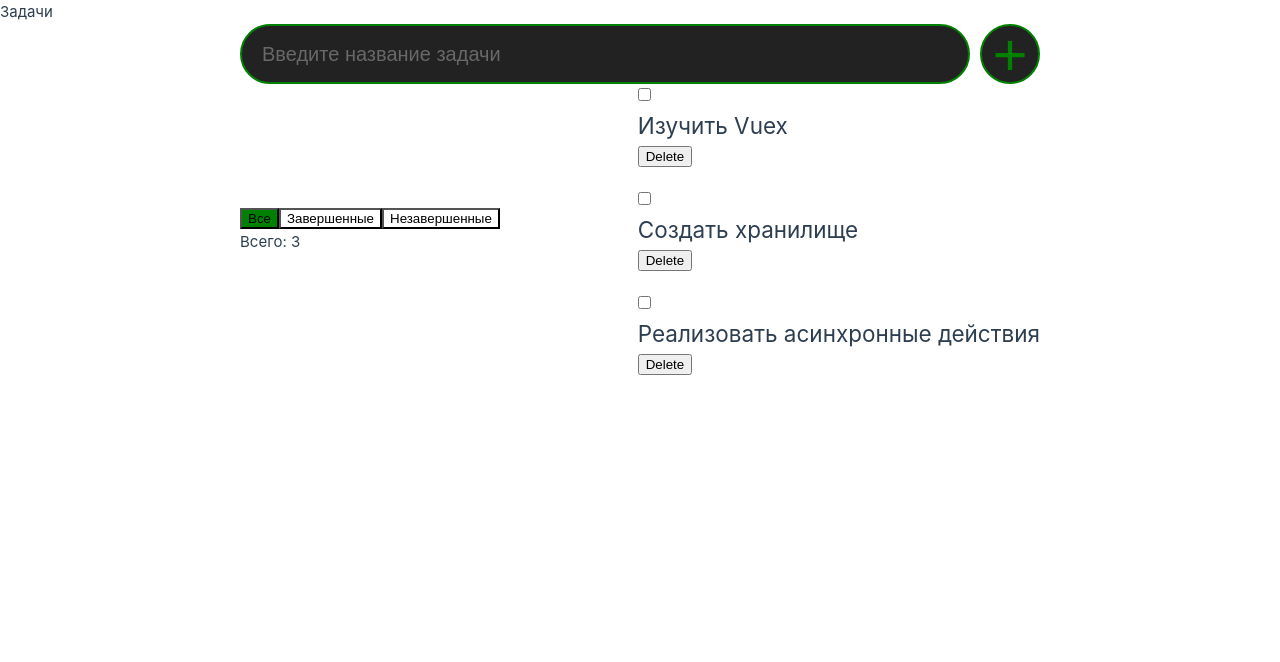
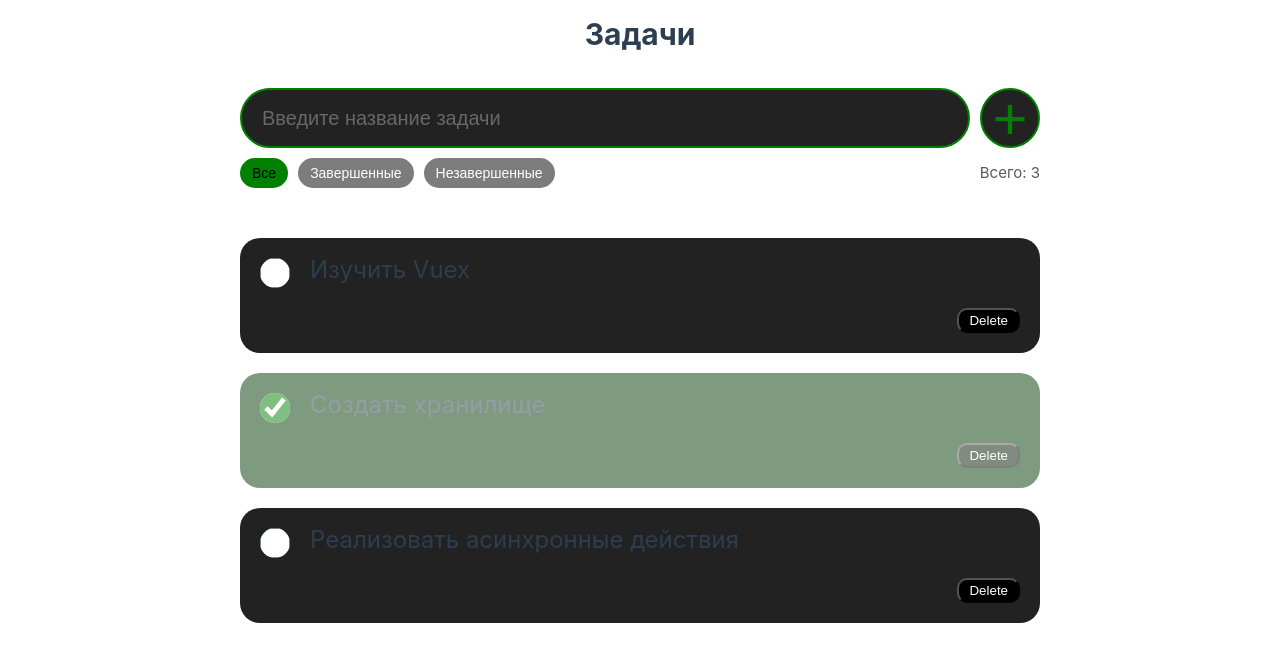
Before and after one commit to Fant0s/neo-test, a Vue app: page / in a window 1280 px wide. Shown: the top 662 px of the page. Built offline with nearby package versions, Linux system fonts and the light colour scheme.

Commit message:
add styles

```diff
--- a/src/App.vue
+++ b/src/App.vue
@@ -12,7 +12,7 @@ const setAmount = (amount: number) => {
 </script>
 
 <template>
-  <header>Задачи</header>
+  <header><h1>Задачи</h1></header>
   <main>
     <section class="add-section">
       <TaskForm />
@@ -28,6 +28,14 @@ const setAmount = (amount: number) => {
 </template>
 
 <style lang="sass" scoped>
+header
+  display: flex
+  justify-content: center
+  align-items: center
+  padding: 10px 0 30px
+  h1
+    font-size: 30px
+    font-weight: bold
 
 main
   display: flex
@@ -37,8 +45,16 @@ main
   margin: 0 auto
   width: 100%
   .tasks-section
+    margin-top: 10px
     display: flex
-    flex-direction: row
-    align-items: center
-    justify-content: space-between
+    flex-direction: column
+    gap: 50px
+    max-height: calc(100% - 200px)
+    .filters
+      display: flex
+      flex-direction: row
+      align-items: center
+      justify-content: space-between
+      .text
+        color: #595959
 </style>
--- a/src/assets/main.sass
+++ b/src/assets/main.sass
@@ -6,3 +6,4 @@
   display: flex
   flex-direction: column
   height: 100svh
+  overflow: hidden
--- a/src/components/TaskComponent.vue
+++ b/src/components/TaskComponent.vue
@@ -17,16 +17,84 @@ const handleDelete = () => {
 </script>
 
 <template>
-  <div class="task" :id="`task_${props.task.id}`">
+  <div class="task" :id="`task_${props.task.id}`" :class="{ completed: props.task.completed }">
+    <div class="top">
+      <div class="box">
         <input
           type="checkbox"
           :value="props.task.completed"
           @change="$emit('update', props.task.id)"
           class="checkbox"
+          name="completed"
+          :checked="props.task.completed"
         />
+      </div>
+
       <h2 class="title">{{ props.task.title }}</h2>
+    </div>
+    <div class="bottom">
       <button class="delete-btn" @click="handleDelete">Delete</button>
+    </div>
   </div>
 </template>
 
-<style scoped></style>
+<style lang="sass" scoped>
+.task
+  display: flex
+  flex-direction: column
+  justify-content: space-between
+  background-color: #222222
+  padding: 20px
+  border-radius: 20px
+  z-index: 1
+  width: 100%
+  transition: .3s ease-out
+  .top
+    display: flex
+    flex-direction: row
+    align-items: flex-start
+    gap: 20px
+    justify-content: flex-start
+    margin-bottom: 20px
+    .box
+      display: flex
+      justify-content: center
+      align-items: center
+      border-radius: 50%
+      overflow: hidden
+      background-color: #222222
+      width: 30px
+      height: 30px
+      min-width: 30px
+      box-shadow: inset 0 0 0 4px green
+      .checkbox
+        width: 100%
+        height: 100%
+        display: flex
+        accent-color: green
+    .title
+      font-size: 24px
+      line-height: 24px
+  .bottom
+    display: flex
+    justify-content: end
+    .delete-btn
+      display: flex
+      justify-content: center
+      align-items: center
+      border-radius: 10px
+      padding: 3px 10px
+      background-color: black
+      color: white
+      transition: .3s ease-out
+      &:hover
+        background-color: #7e0000
+  &.completed
+    background-color: #003900
+    opacity: .5
+    .bottom
+      .delete-btn
+        background-color: #001b00
+        &:hover
+          background-color: #7e0000
+</style>
--- a/src/components/TaskFilter.vue
+++ b/src/components/TaskFilter.vue
@@ -34,4 +34,10 @@ const setFilter = (filter: TaskFilter) => {
   </div>
 </template>
 
-<style scoped></style>
+<style lang="sass" scoped>
+.filters
+  display: flex
+  flex-direction: row
+  gap: 10px
+  align-items: center
+</style>
--- a/src/components/TaskList.vue
+++ b/src/components/TaskList.vue
@@ -47,7 +47,7 @@ const handleUpdate = (id: number) => {
 </script>
 
 <template>
-  <div class="tasks">
+  <div class="tasks" :class="{ off: loadingList }">
     <template v-if="!loadingList">
       <div v-if="showedTasks.length === 0">Задач не найдено</div>
       <TaskComponent
@@ -66,5 +66,17 @@ const handleUpdate = (id: number) => {
 .tasks
   display: flex
   flex-direction: column
+  justify-content: center
+  align-items: center
+  flex: 1
   gap: 20px
+  overflow: auto
+  filter: drop-shadow(0 0 5px rgba(255, 255, 255, 0.2))
+  &.off
+    filter: unset
+  .loader
+    display: flex
+    font-size: 20px
+    font-weight: 500
+    color: #7c7c7c
 </style>
--- a/src/components/UI/ButtonFilter.vue
+++ b/src/components/UI/ButtonFilter.vue
@@ -14,7 +14,17 @@ defineEmits<{
 
 <style lang="sass" scoped>
 .btn
-  background-color: white
+  display: flex
+  justify-content: center
+  align-items: center
+  padding: 5px 10px
+  border-radius: 20px
+  background-color: #7c7c7c
+  border: 2px solid #7c7c7c
+  color: white
+  font-size: 14px
   &.active
     background-color: green
+    border-color:  green
+    color: black
 </style>
```
Lines whose indentation alone changed are shown as unchanged.
